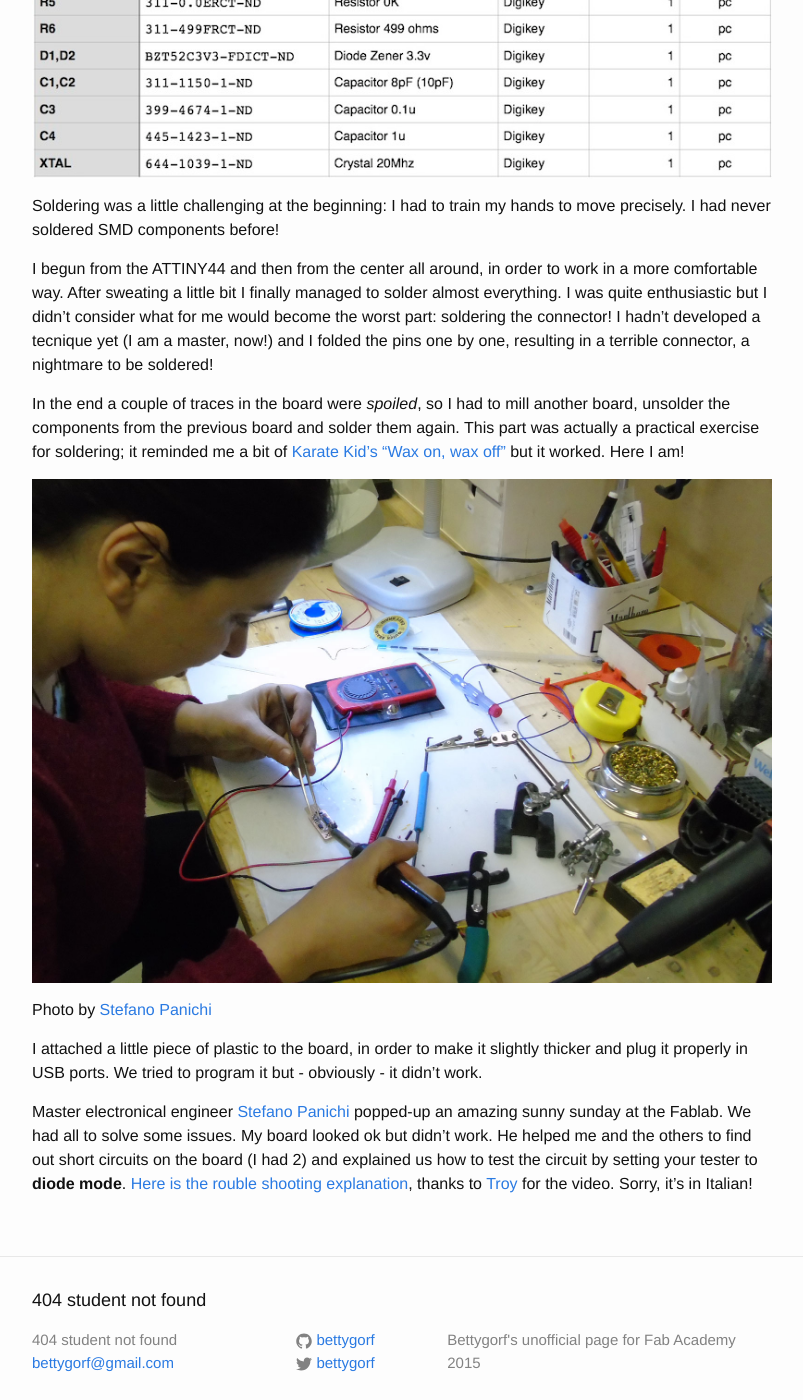
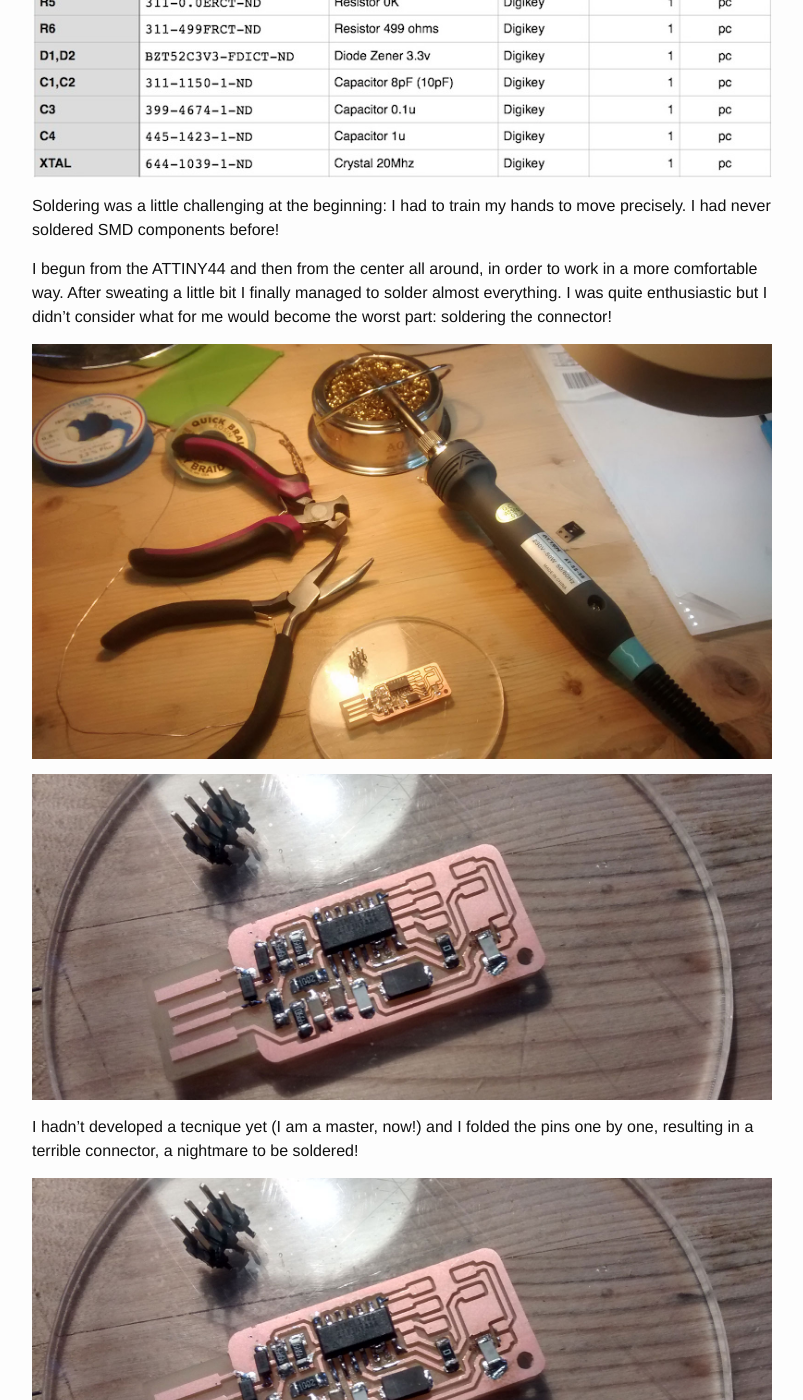
Before and after one commit to bettygorf/bettygorf, a Jekyll site: the page built from _posts/2015-03-15-02.markdown, in a window 1280 px wide and 1400 px high, scrolled down 493 px. Shown: the whole window, without its empty margins (238-1041 px from the left). Built offline with Jekyll 4.4.1, drawn with Linux system fonts in a browser that asks for light colours.

Commit message:
bettygorf

```diff
--- a/_posts/2015-03-15-02.markdown
+++ b/_posts/2015-03-15-02.markdown
@@ -15,7 +15,15 @@ I used this [BOM](http://en.wikipedia.org/wiki/Bill_of_materials) taken from [he
 
 Soldering was a little challenging at the beginning: I had to train my hands to move precisely. I had never soldered SMD components before!
 
-I begun from the ATTINY44 and then from the center all around, in order to work in a more comfortable way. After sweating a little bit I finally managed to solder almost everything. I was quite enthusiastic but I didn't consider what for me would become the worst part: soldering the connector! I hadn't developed a tecnique yet (I am a master, now!) and I folded the pins one by one, resulting in a terrible connector, a nightmare to be soldered!
+I begun from the ATTINY44 and then from the center all around, in order to work in a more comfortable way. After sweating a little bit I finally managed to solder almost everything. I was quite enthusiastic but I didn't consider what for me would become the worst part: soldering the connector!
+
+![02](/img/week-04/11.jpg)
+
+![03](/img/week-04/12.jpg)
+
+I hadn't developed a tecnique yet (I am a master, now!) and I folded the pins one by one, resulting in a terrible connector, a nightmare to be soldered!
+
+![03](/img/week-04/12.jpg)
 
 In the end a couple of traces in the board were *spoiled*, so I had to mill another board, unsolder the components from the previous board and solder them again. This part was actually a practical exercise for soldering; it reminded me a bit of [Karate Kid's "Wax on, wax off"](https://www.youtube.com/watch?v=fULNUr0rvEc) but it worked.
 Here I am!
```
Also changed, not shown: img/week-04/11.jpg (added), img/week-04/12.jpg (added), img/week-04/13.jpg (added).
